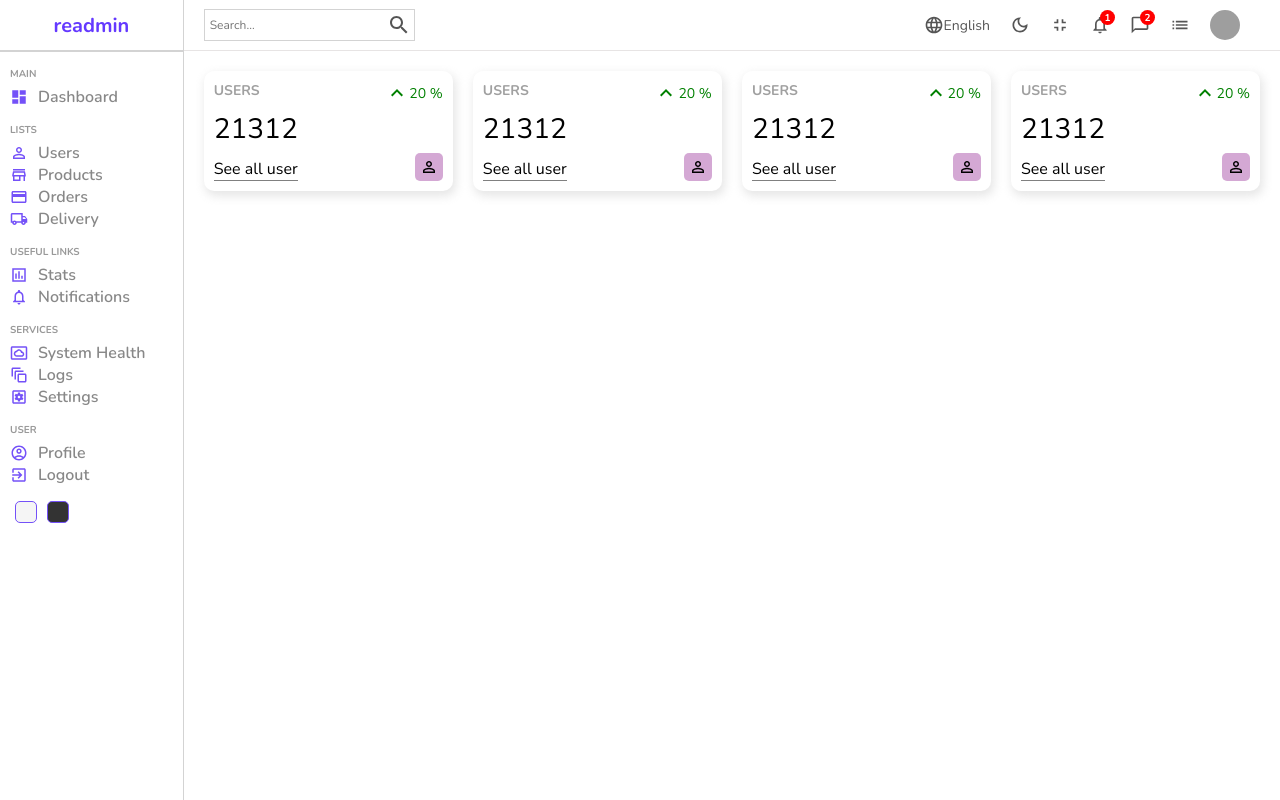
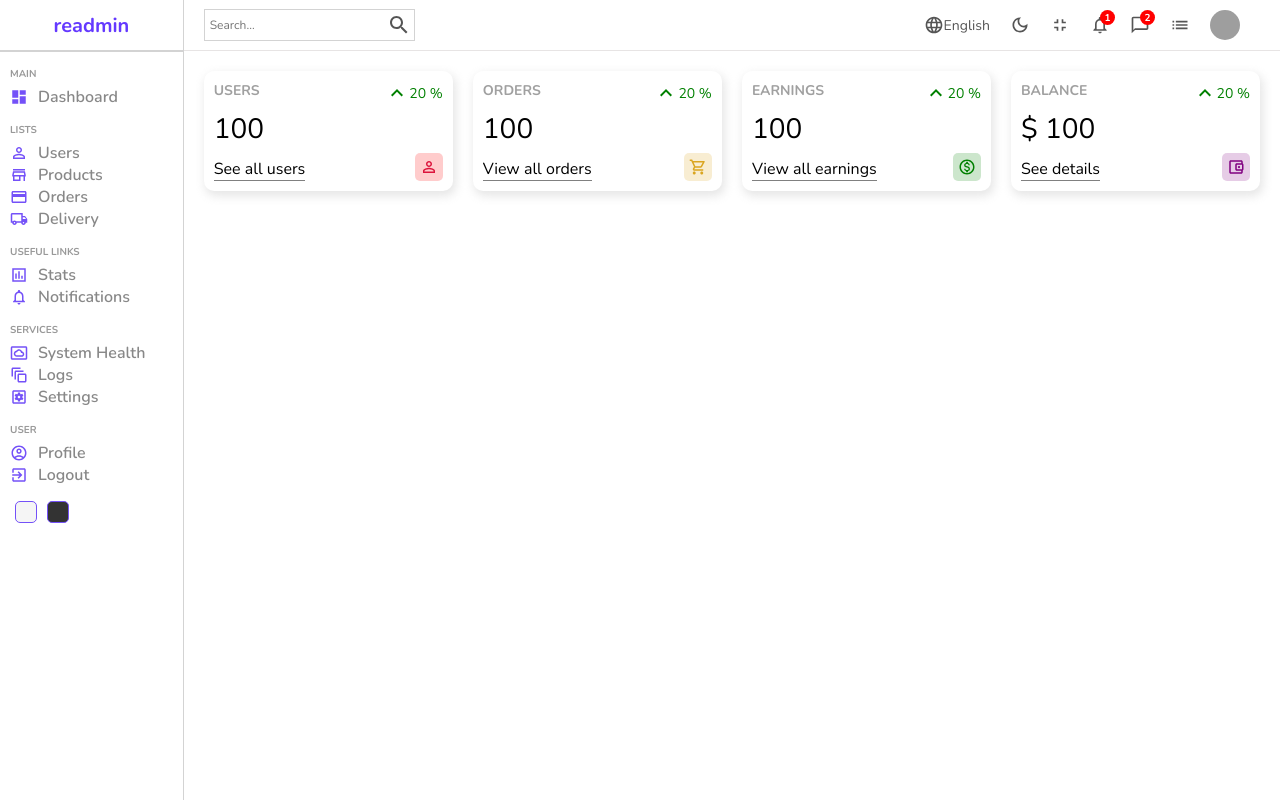
Before and after one commit to gcavalcantes/ReAdmin, a React (Create React App) app in the folder readmin/: page / in a window 1280 px wide. Built offline with nearby package versions, Linux system fonts and the light colour scheme; grey boxes are pictures that could not be loaded.

Commit message:
Colorful widgets
Widgets are visually done.

```diff
--- a/readmin/src/components/widget/Widget.jsx
+++ b/readmin/src/components/widget/Widget.jsx
@@ -3,10 +3,14 @@ import KeyboardArrowUpIcon from "@mui/icons-material/KeyboardArrowUp";
 import PersonOutlineOutlinedIcon from "@mui/icons-material/PersonOutlineOutlined";
 import ShoppingCartOutlinedIcon from "@mui/icons-material/ShoppingCartOutlined";
 import MonetizationOnOutlinedIcon from "@mui/icons-material/MonetizationOnOutlined";
-import AccountBalanceWalletOutlinedIcon from '@mui/icons-material/AccountBalanceWalletOutlined';
+import AccountBalanceWalletOutlinedIcon from "@mui/icons-material/AccountBalanceWalletOutlined";
 
 const Widget = ({ type }) => {
   let data;
+
+  // temporary
+  const amount = 100;
+  const diff = 20;
 
   switch (type) {
     case "user":
@@ -14,7 +18,15 @@ const Widget = ({ type }) => {
         title: "USERS",
         isMoney: false,
         link: "See all users",
-        icon: <PersonOutlineOutlinedIcon className="icon" />,
+        icon: (
+          <PersonOutlineOutlinedIcon
+            className="icon"
+            style={{
+              color: "crimson",
+              backgroundColor: "rgba(255, 0, 0, 0.2)",
+            }}
+          />
+        ),
       };
       break;
     case "order":
@@ -22,7 +34,15 @@ const Widget = ({ type }) => {
         title: "ORDERS",
         isMoney: false,
         link: "View all orders",
-        icon: <ShoppingCartOutlinedIcon className="icon" />,
+        icon: (
+          <ShoppingCartOutlinedIcon
+            className="icon"
+            style={{
+              backgroundColor: "rgba(218, 165, 32, 0.2)",
+              color: "goldenrod",
+            }}
+          />
+        ),
       };
       break;
     case "earning":
@@ -30,7 +50,15 @@ const Widget = ({ type }) => {
         title: "EARNINGS",
         isMoney: false,
         link: "View all earnings",
-        icon: <MonetizationOnOutlinedIcon className="icon" />,
+        icon: (
+          <MonetizationOnOutlinedIcon
+            className="icon"
+            style={{
+              backgroundColor: "rgba(0, 128, 0, 0.2)",
+              color: "green",
+            }}
+          />
+        ),
       };
       break;
     case "balance":
@@ -38,7 +66,15 @@ const Widget = ({ type }) => {
         title: "BALANCE",
         isMoney: true,
         link: "See details",
-        icon: <AccountBalanceWalletOutlinedIcon className="icon" />,
+        icon: (
+          <AccountBalanceWalletOutlinedIcon
+            className="icon"
+            style={{
+              backgroundColor: "rgba(128, 0, 128, 0.2)",
+              color: "purple",
+            }}
+          />
+        ),
       };
       break;
     default:
@@ -47,16 +83,18 @@ const Widget = ({ type }) => {
   return (
     <div className="widget">
       <div className="left">
-        <span className="title">USERS</span>
-        <span className="counter">21312</span>
-        <span className="link">See all user</span>
+        <span className="title">{data.title}</span>
+        <span className="counter">
+          {data.isMoney && "$"} {amount}
+        </span>
+        <span className="link">{data.link}</span>
       </div>
       <div className="right">
         <div className="percentage positive">
           <KeyboardArrowUpIcon />
-          20 %
+          {diff} %
         </div>
-        <PersonOutlineOutlinedIcon className="icon" />
+        {data.icon}
       </div>
     </div>
   );
--- a/readmin/src/pages/home/Home.jsx
+++ b/readmin/src/pages/home/Home.jsx
@@ -12,7 +12,7 @@ const Home = () => {
           <div className="widgets">
             <Widget type="user"/>
             <Widget type="order"/>
-            <Widget type="erarning"/>
+            <Widget type="earning"/>
             <Widget type="balance"/>
           </div>
         </div>
```
